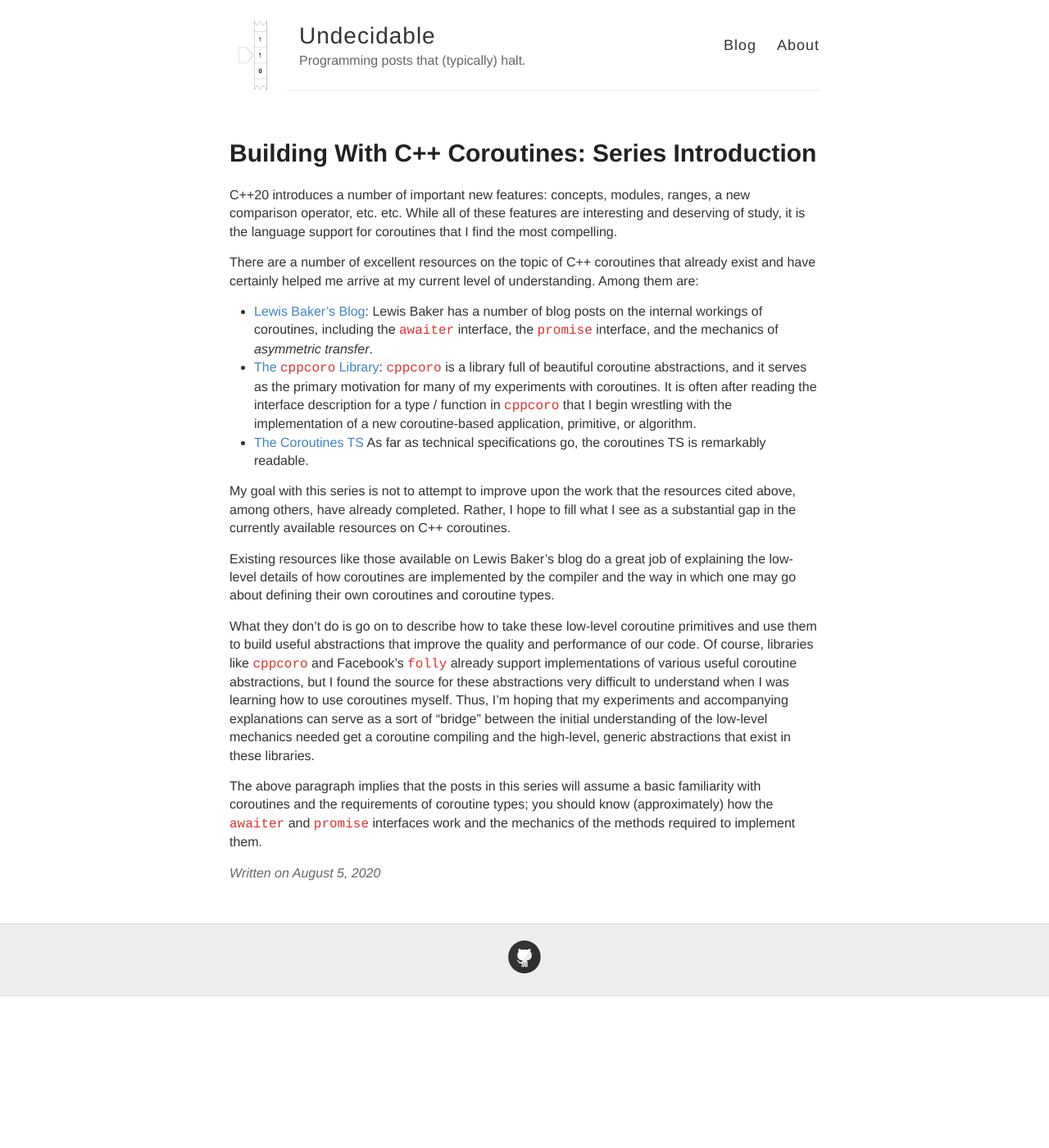
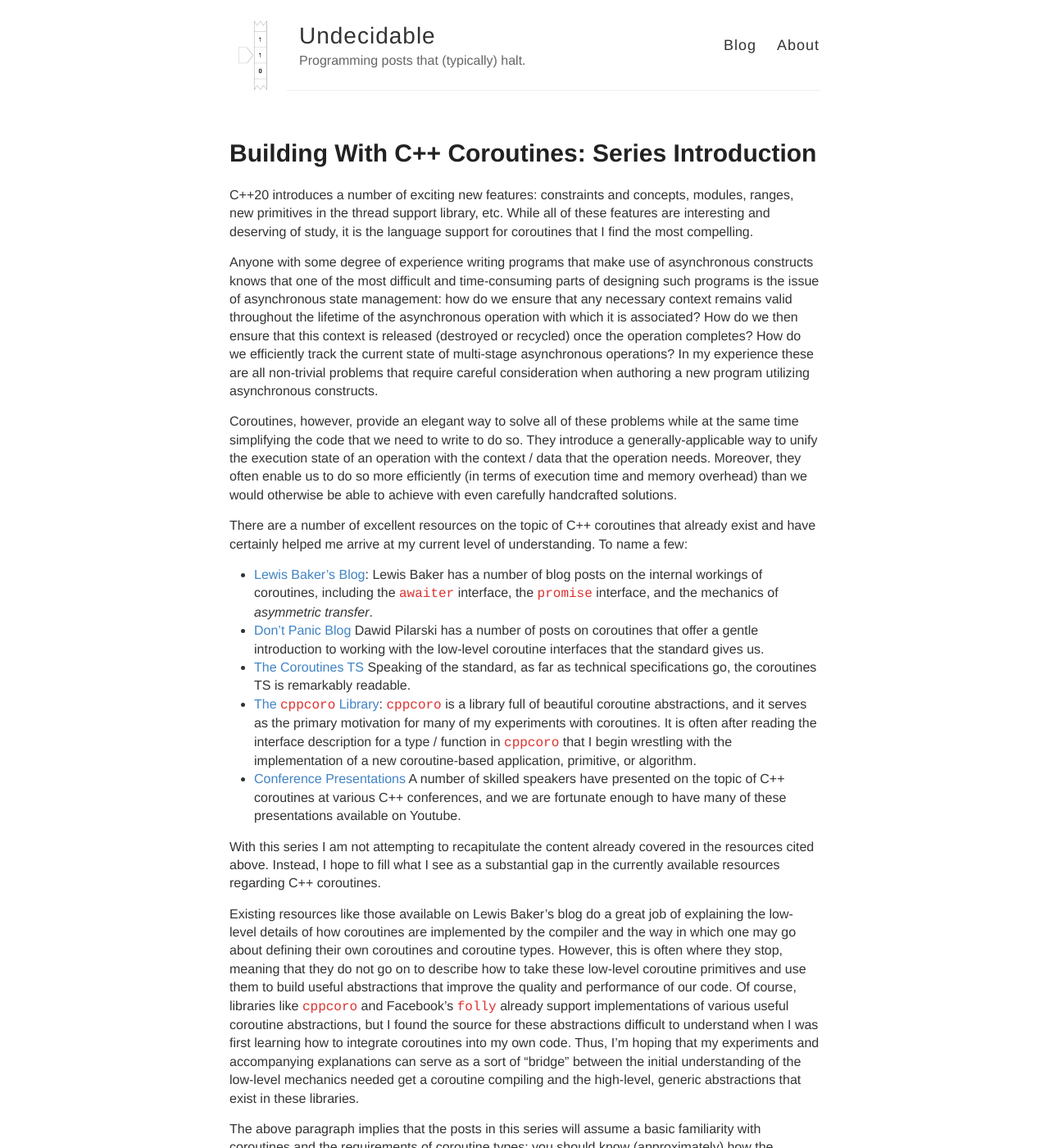
Before and after one commit to turingcompl33t/turingcompl33t.github.io, a Jekyll site: the page built from _posts/2020-8-5-Coroutines-Introduction.md, in a window 1280 px wide and 1400 px high. Shown: the whole window at 82% size. Built offline with Jekyll 4.4.1, drawn with Linux system fonts in a browser that asks for light colours.

Commit message:
proofread first two posts

```diff
--- a/_posts/2020-8-5-Coroutines-Introduction.md
+++ b/_posts/2020-8-5-Coroutines-Introduction.md
@@ -3,18 +3,22 @@ layout: post
 title: "Building With C++ Coroutines: Series Introduction"
 ---
 
-C++20 introduces a number of important new features: concepts, modules, ranges, a new comparison operator, etc. etc. While all of these features are interesting and deserving of study, it is the language support for coroutines that I find the most compelling.
+C++20 introduces a number of exciting new features: constraints and concepts, modules, ranges, new primitives in the thread support library, etc. While all of these features are interesting and deserving of study, it is the language support for coroutines that I find the most compelling.
 
-There are a number of excellent resources on the topic of C++ coroutines that already exist and have certainly helped me arrive at my current level of understanding. Among them are:
+Anyone with some degree of experience writing programs that make use of asynchronous constructs knows that one of the most difficult and time-consuming parts of designing such programs is the issue of asynchronous state management: how do we ensure that any necessary context remains valid throughout the lifetime of the asynchronous operation with which it is associated? How do we then ensure that this context is released (destroyed or recycled) once the operation completes? How do we efficiently track the current state of multi-stage asynchronous operations? In my experience these are all non-trivial problems that require careful consideration when authoring a new program utilizing asynchronous constructs.
+
+Coroutines, however, provide an elegant way to solve all of these problems while at the same time simplifying the code that we need to write to do so. They introduce a generally-applicable way to unify the execution state of an operation with the context / data that the operation needs. Moreover, they often enable us to do so more efficiently (in terms of execution time and memory overhead) than we would otherwise be able to achieve with even carefully handcrafted solutions.
+
+There are a number of excellent resources on the topic of C++ coroutines that already exist and have certainly helped me arrive at my current level of understanding. To name a few:
 
 - [Lewis Baker's Blog](https://lewissbaker.github.io/): Lewis Baker has a number of blog posts on the internal workings of coroutines, including the `awaiter` interface, the `promise` interface, and the mechanics of _asymmetric transfer_.
+- [Don't Panic Blog](https://blog.panicsoftware.com/category/evolution/coroutines/) Dawid Pilarski has a number of posts on coroutines that offer a gentle introduction to working with the low-level coroutine interfaces that the standard gives us.
+- [The Coroutines TS](http://www.open-std.org/jtc1/sc22/wg21/docs/papers/2018/n4775.pdf) Speaking of the standard, as far as technical specifications go, the coroutines TS is remarkably readable.
 - [The `cppcoro` Library](https://github.com/lewissbaker/cppcoro): `cppcoro` is a library full of beautiful coroutine abstractions, and it serves as the primary motivation for many of my experiments with coroutines. It is often after reading the interface description for a type / function in `cppcoro` that I begin wrestling with the implementation of a new coroutine-based application, primitive, or algorithm.
-- [The Coroutines TS](http://www.open-std.org/jtc1/sc22/wg21/docs/papers/2018/n4775.pdf) As far as technical specifications go, the coroutines TS is remarkably readable.
+- [Conference Presentations](https://www.youtube.com/playlist?list=PLTJC08XBai2SpCAwKX2iFJ6D9vuQO1ep1) A number of skilled speakers have presented on the topic of C++ coroutines at various C++ conferences, and we are fortunate enough to have many of these presentations available on Youtube.
 
-My goal with this series is not to attempt to improve upon the work that the resources cited above, among others, have already completed. Rather, I hope to fill what I see as a substantial gap in the currently available resources on C++ coroutines.
+With this series I am not attempting to recapitulate the content already covered in the resources cited above. Instead, I hope to fill what I see as a substantial gap in the currently available resources regarding C++ coroutines.
 
-Existing resources like those available on Lewis Baker's blog do a great job of explaining the low-level details of how coroutines are implemented by the compiler and the way in which one may go about defining their own coroutines and coroutine types.
-
-What they don't do is go on to describe how to take these low-level coroutine primitives and use them to build useful abstractions that improve the quality and performance of our code. Of course, libraries like `cppcoro` and Facebook's `folly` already support implementations of various useful coroutine abstractions, but I found the source for these abstractions very difficult to understand when I was learning how to use coroutines myself. Thus, I'm hoping that my experiments and accompanying explanations can serve as a sort of "bridge" between the initial understanding of the low-level mechanics needed get a coroutine compiling and the high-level, generic abstractions that exist in these libraries.
+Existing resources like those available on Lewis Baker's blog do a great job of explaining the low-level details of how coroutines are implemented by the compiler and the way in which one may go about defining their own coroutines and coroutine types. However, this is often where they stop, meaning that they do not go on to describe how to take these low-level coroutine primitives and use them to build useful abstractions that improve the quality and performance of our code. Of course, libraries like `cppcoro` and Facebook's `folly` already support implementations of various useful coroutine abstractions, but I found the source for these abstractions difficult to understand when I was first learning how to integrate coroutines into my own code. Thus, I'm hoping that my experiments and accompanying explanations can serve as a sort of "bridge" between the initial understanding of the low-level mechanics needed get a coroutine compiling and the high-level, generic abstractions that exist in these libraries.
 
 The above paragraph implies that the posts in this series will assume a basic familiarity with coroutines and the requirements of coroutine types; you should know (approximately) how the `awaiter` and `promise` interfaces work and the mechanics of the methods required to implement them.
```
Also changed, not shown: _posts/2020-8-6-Coroutine-Composition.md (+19 -19 lines).
